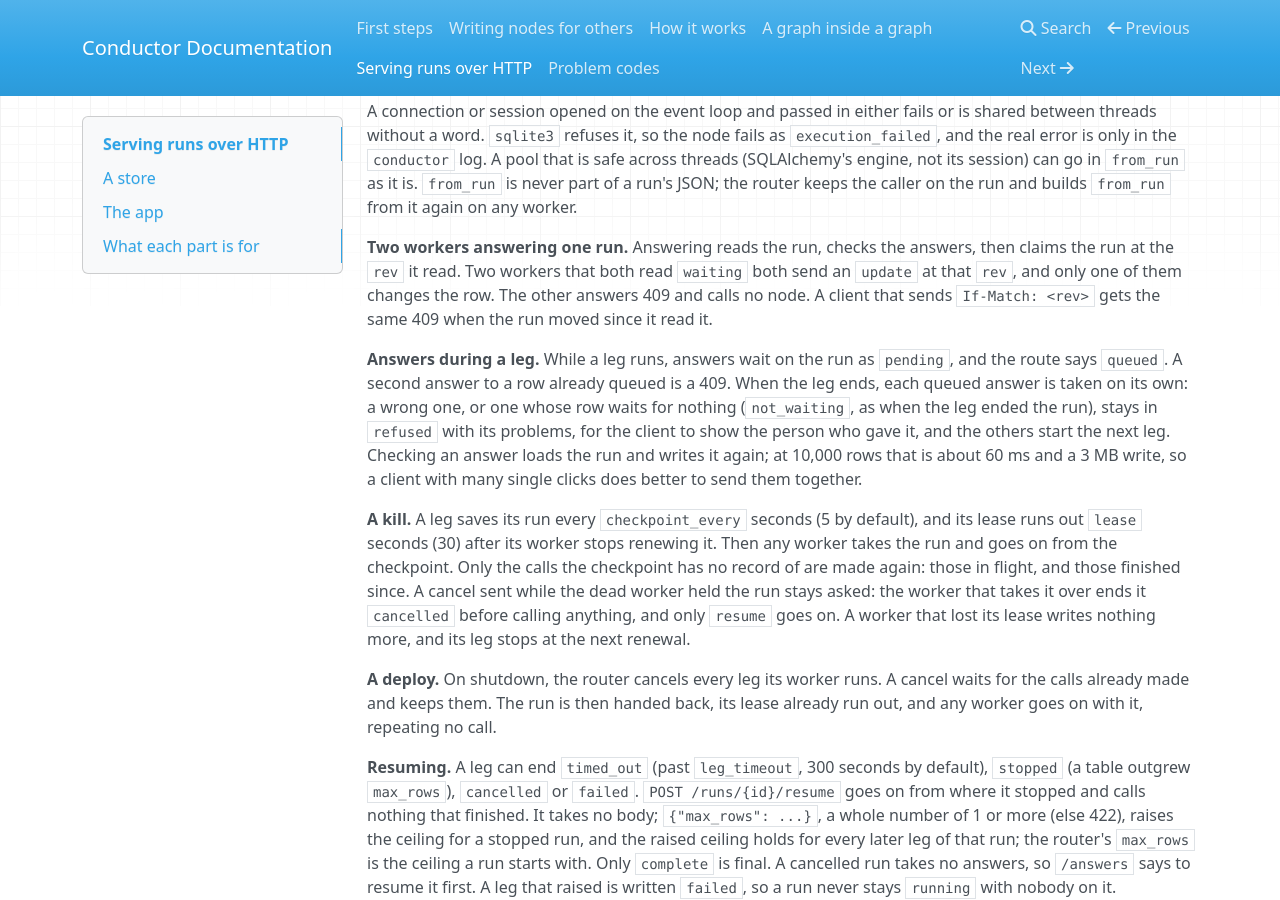
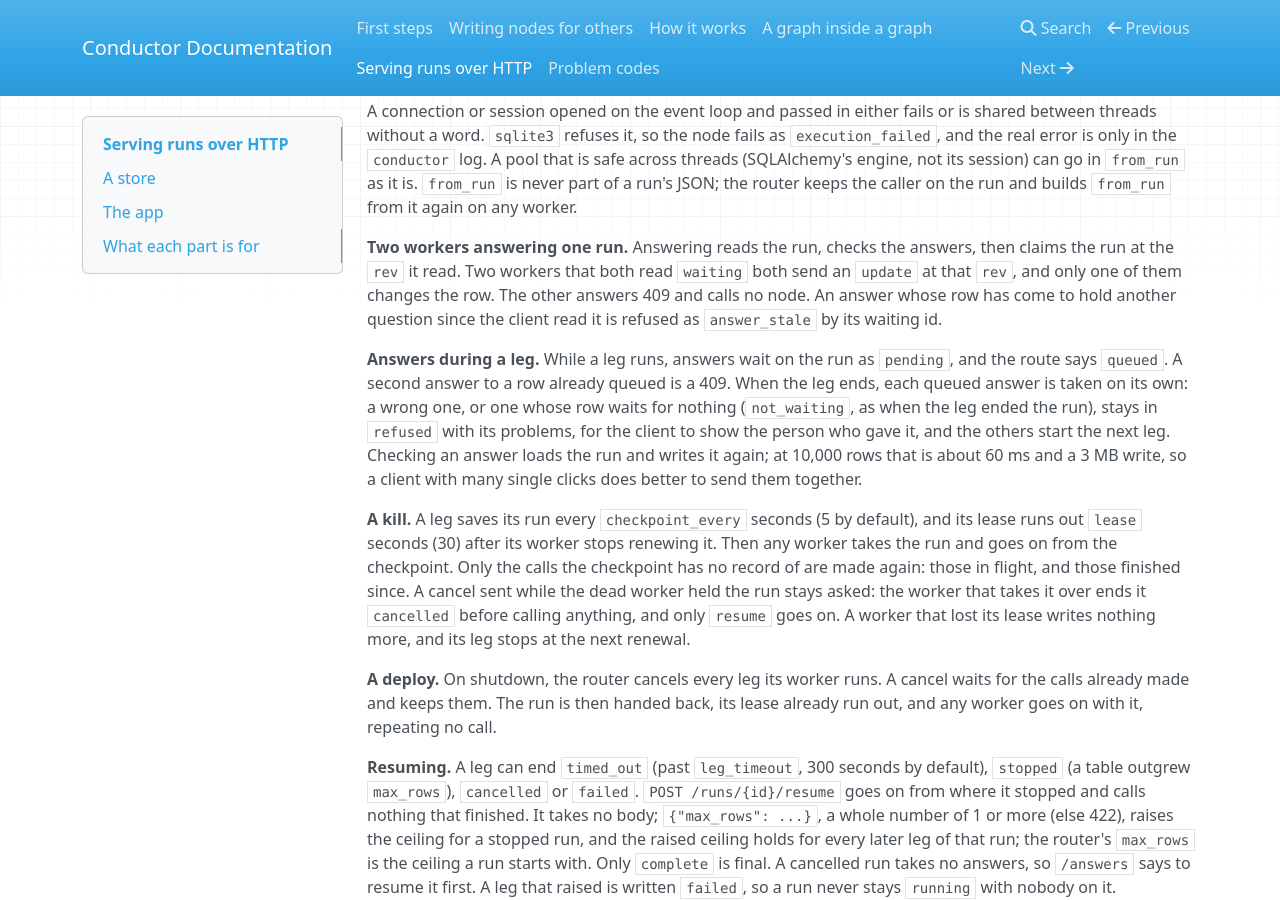
Before and after one commit to syv-ai/conductor, an MkDocs documentation site: the page built from docs/serving-runs.md, in a window 1280 px wide and 900 px high, scrolled down 4326 px. Built offline with MkDocs 1.6.1, drawn with Linux system fonts in a browser that asks for light colours; nearby versions of some CDN libraries.

Commit message:
refactor: answers read no If-Match and GET has no rev; a stale answer is refused by its waiting id

```diff
--- a/docs/serving-runs.md
+++ b/docs/serving-runs.md
@@ -140,7 +140,7 @@ That gives these routes:
 | `POST /load` | A graph's problems and plan as an editor draws them: `graph.describe()`. |
 | `POST /runs` | Start a run of `{"graph": ..., "inputs": {...}}`; 202 with its `id`, 422 listing every problem. |
 | `POST /graphs/{name}/runs` | Start a graph you offer, on its inputs alone. Only with `published=`. |
-| `GET /runs/{id}` | Its `status`, `rev`, `waiting` rows, `outputs` once complete (a table as a list of records, wherever it sits), `refused` answers, and the `cause` of a run that failed, stopped, was cancelled or timed out (a `row_ceiling` cause says the `rows` and `max_rows`, for choosing a resume's ceiling). |
+| `GET /runs/{id}` | Its `status`, `waiting` rows, `outputs` once complete (a table as a list of records, wherever it sits), `refused` answers, and the `cause` of a run that failed, stopped, was cancelled or timed out (a `row_ceiling` cause says the `rows` and `max_rows`, for choosing a resume's ceiling). |
 | `GET /runs/{id}/events` | Its events as server-sent events, from any worker. |
 | `POST /runs/{id}/answers` | `{waiting_id: value}`; 202 `started` or `queued`, 409, or 422 listing every fault. |
 | `POST /runs/{id}/resume` | Go on with a run that `timed_out`, `stopped`, was `cancelled` or `failed`. |
@@ -191,7 +191,7 @@ def count_runs(status: str, db: FromRun[Database]) -> int:
 
 A connection or session opened on the event loop and passed in either fails or is shared between threads without a word. `sqlite3` refuses it, so the node fails as `execution_failed`, and the real error is only in the `conductor` log. A pool that is safe across threads (SQLAlchemy's engine, not its session) can go in `from_run` as it is. `from_run` is never part of a run's JSON; the router keeps the caller on the run and builds `from_run` from it again on any worker.
 
-**Two workers answering one run.** Answering reads the run, checks the answers, then claims the run at the `rev` it read. Two workers that both read `waiting` both send an `update` at that `rev`, and only one of them changes the row. The other answers 409 and calls no node. A client that sends `If-Match: <rev>` gets the same 409 when the run moved since it read it.
+**Two workers answering one run.** Answering reads the run, checks the answers, then claims the run at the `rev` it read. Two workers that both read `waiting` both send an `update` at that `rev`, and only one of them changes the row. The other answers 409 and calls no node. An answer whose row has come to hold another question since the client read it is refused as `answer_stale` by its waiting id.
 
 **Answers during a leg.** While a leg runs, answers wait on the run as `pending`, and the route says `queued`. A second answer to a row already queued is a 409. When the leg ends, each queued answer is taken on its own: a wrong one, or one whose row waits for nothing (`not_waiting`, as when the leg ended the run), stays in `refused` with its problems, for the client to show the person who gave it, and the others start the next leg. Checking an answer loads the run and writes it again; at 10,000 rows that is about 60 ms and a 3 MB write, so a client with many single clicks does better to send them together.
 
```
Also changed, not shown: 2 other files.
